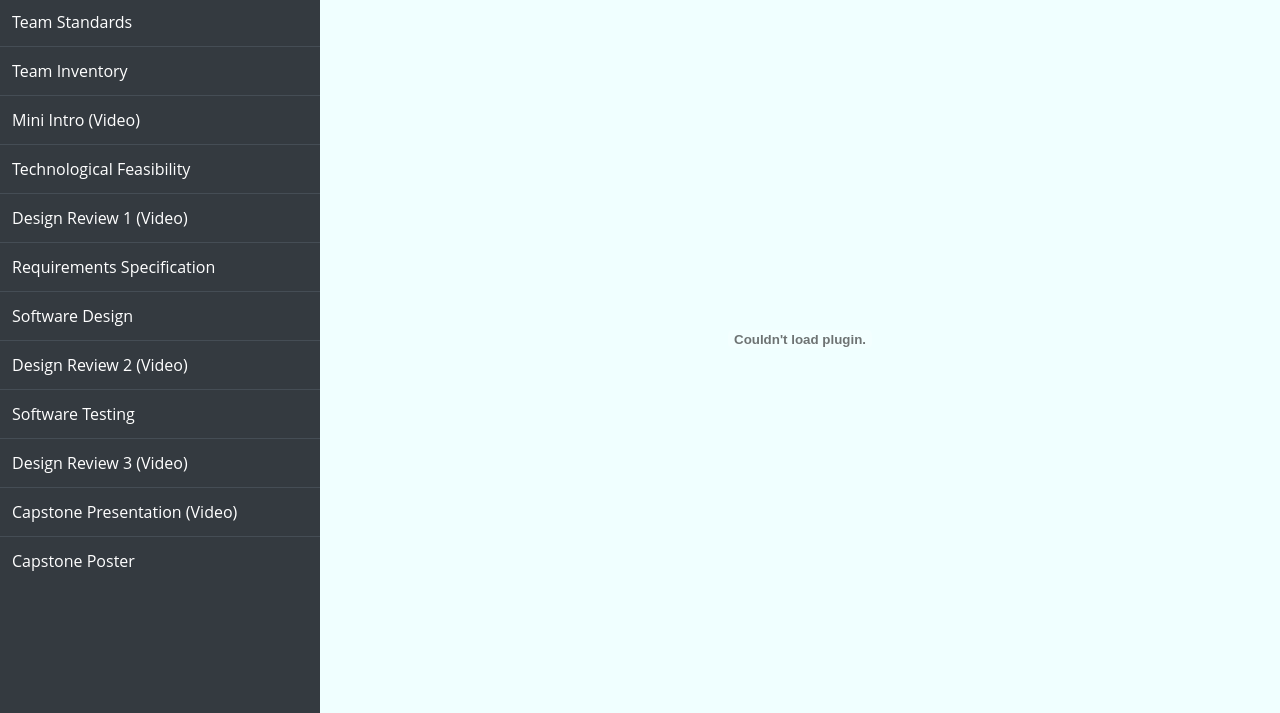
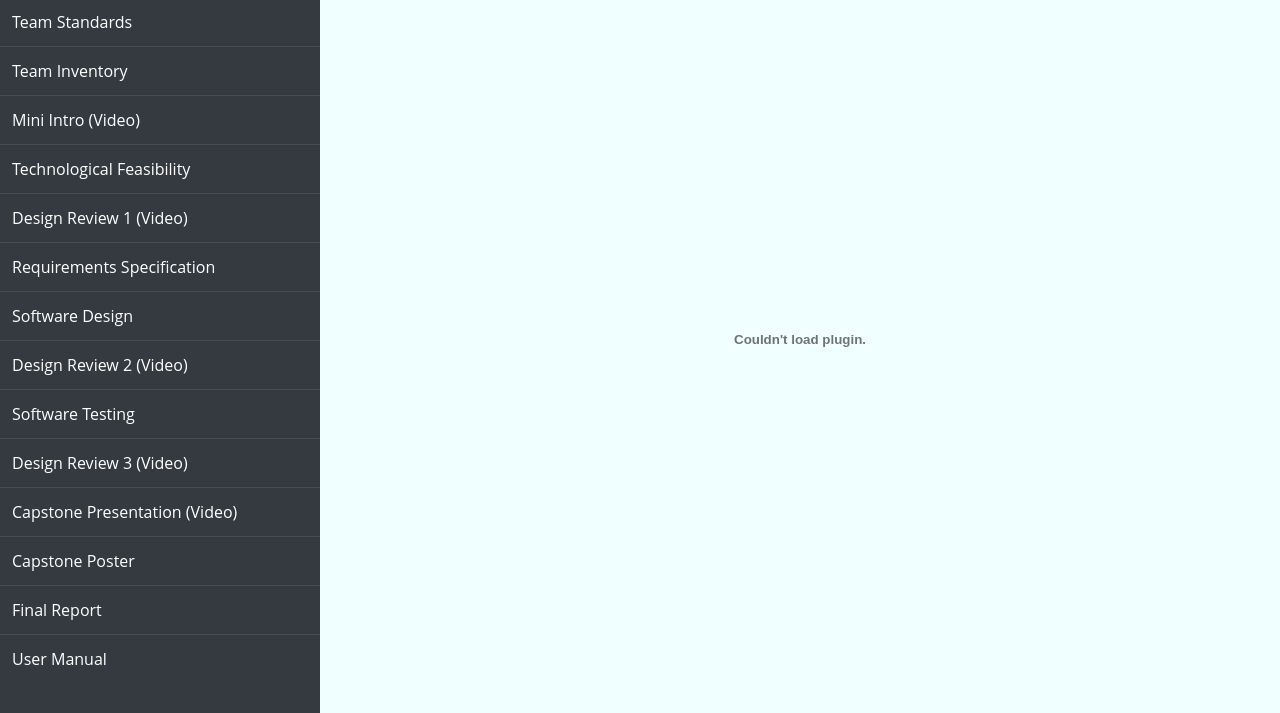
Before and after one commit to PiWatcher/Team-Website, a plain HTML site: page pages/documentation.html in a window 1280 px wide. Shown: the part 165-878 px from the top of the page. Drawn offline with Linux system fonts and the light colour scheme.

Commit message:
Added final documentation

```diff
--- a/pages/documentation.html
+++ b/pages/documentation.html
@@ -124,6 +124,12 @@
             <tr>
               <td onclick="changePDF('Capstone_Poster.pdf');">Capstone Poster</td>
             </tr>
+            <tr>
+              <td onclick="changePDF('Final_Report.pdf');">Final Report</td>
+            </tr>
+            <tr>
+              <td onclick="changePDF('User_Manual.pdf');">User Manual</td>
+            </tr>
           </tbody>
         </table>
       </div>
```
Also changed, not shown: 2 other files.
